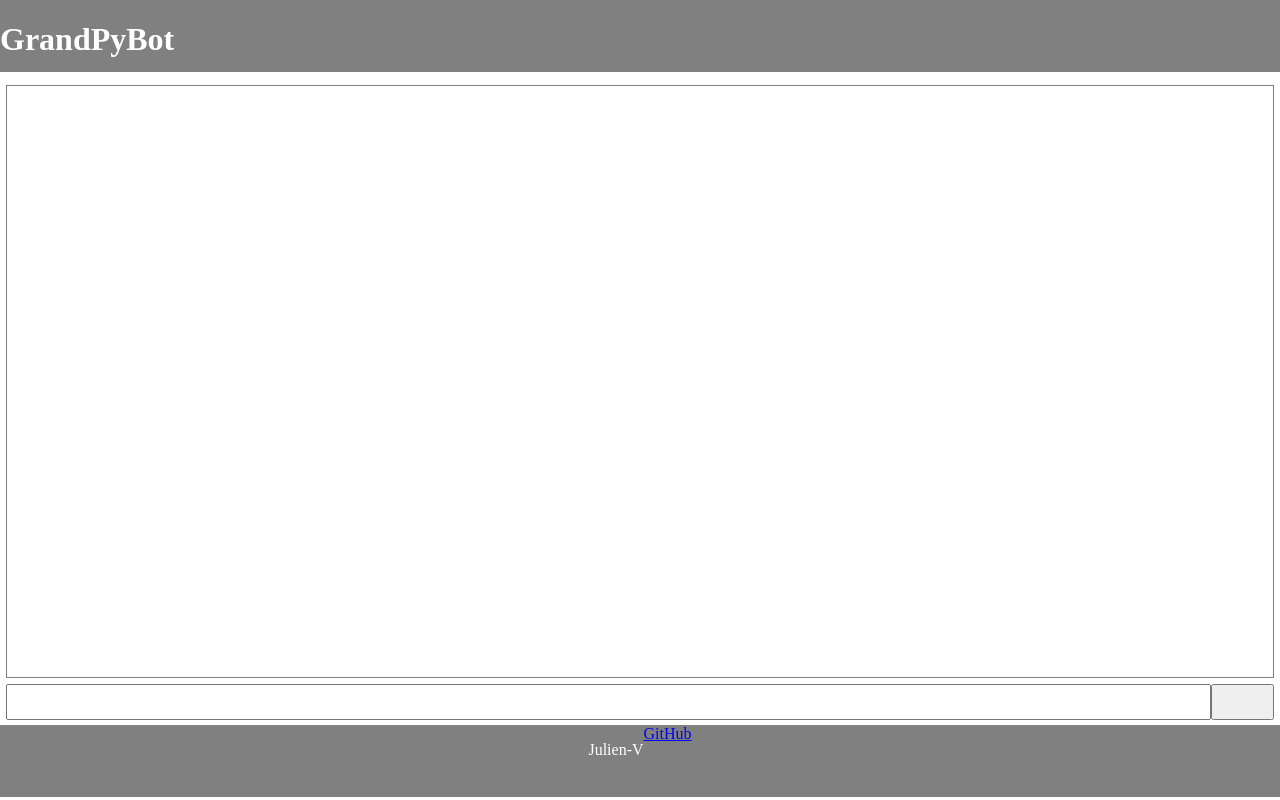
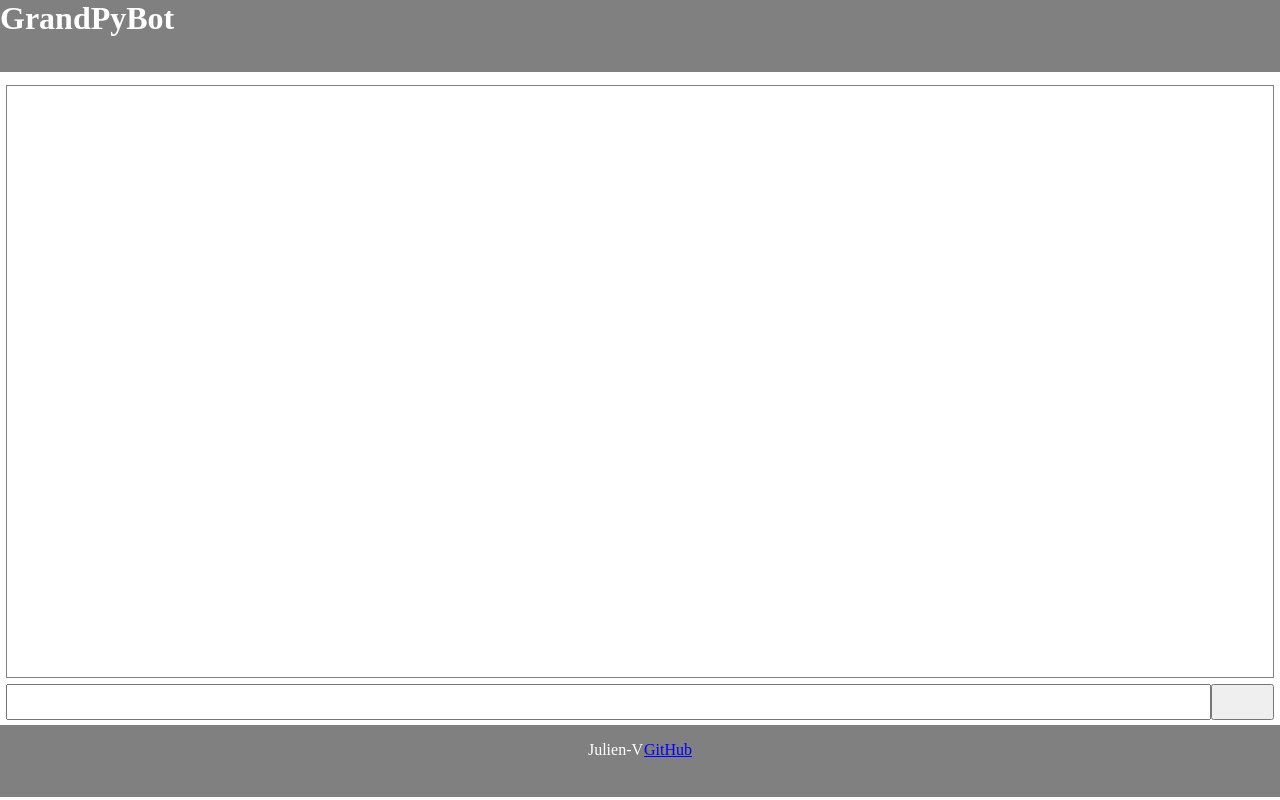
Before and after one commit to Julien-V/P7, a Flask app: page / in a window 1280 px wide. Run offline with Flask 2, Linux system fonts and the light colour scheme; parts of the project's set-up code (start-up, migrations or seed data) failed here and were passed over; some libraries are stand-ins or nearby versions.

Commit message:
some errors in CSS
* Fix header > h1 font-size
* Fix footer > p a alignement

```diff
--- a/grandpy/static/css/style.css
+++ b/grandpy/static/css/style.css
@@ -9,6 +9,11 @@ header {
   display: flex;
   margin-bottom: 1%;
   height: 9%;
+}
+
+header > h1 {
+  margin-block-start: 0;
+  font-size: calc(100% + 2vh);
 }
 
 #chat {
@@ -76,11 +81,8 @@ footer {
   height: 9%
 }
 
-footer.a {
-  color: white;
+footer > a {
+  color: blue;
   margin-left: 1px;
+  margin-top: 1em;
 }
-
-footer.p {
-  margin: 0px 0px 0px 0px;
-}
```
